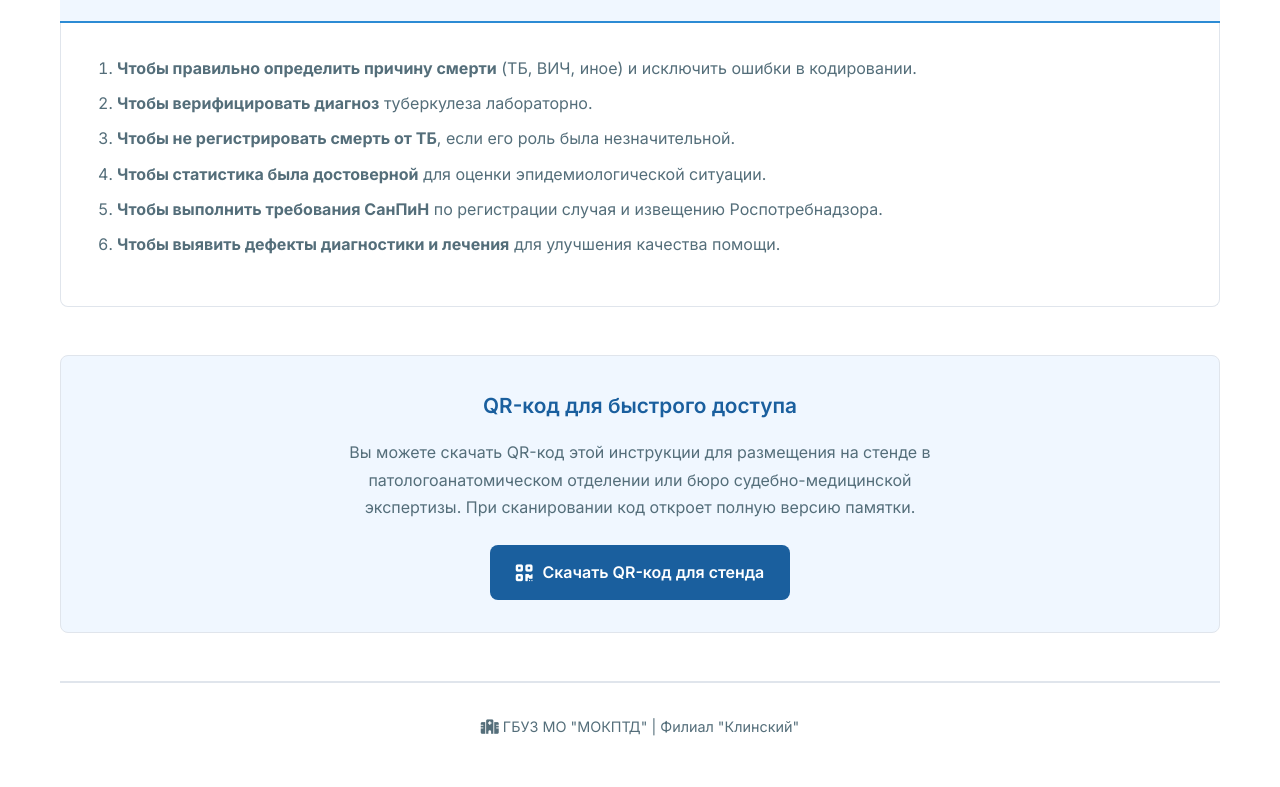
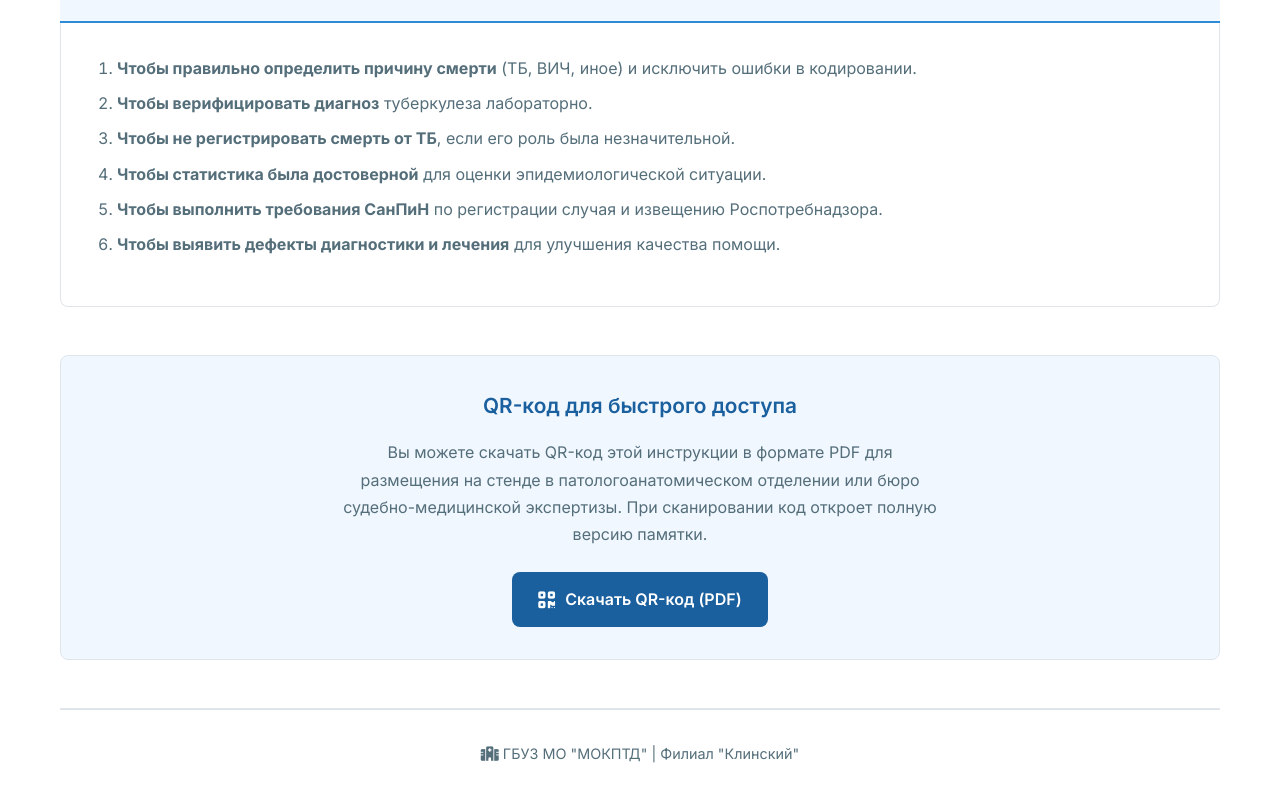
Before and after one commit to klinmokptd/sudmed, a plain HTML site: page index.html in a window 1280 px wide. Shown: the part 3521-4308 px from the top of the page. Before the commit the page ends 4281 px from the top, so only its background shows below. Drawn offline with Linux system fonts and the light colour scheme.

Commit message:
Update index.html

```diff
--- a/index.html
+++ b/index.html
@@ -506,12 +506,12 @@
 <div class="qr-download-container">
     <h3 class="qr-download-title">QR-код для быстрого доступа</h3>
     <p class="qr-download-text">
-        Вы можете скачать QR-код этой инструкции для размещения на стенде в патологоанатомическом отделении или бюро судебно-медицинской экспертизы. При сканировании код откроет полную версию памятки.
+        Вы можете скачать QR-код этой инструкции в формате PDF для размещения на стенде в патологоанатомическом отделении или бюро судебно-медицинской экспертизы. При сканировании код откроет полную версию памятки.
     </p>
-    <a href="file-001.png"
-       download="QR-код_Памятка_патологоанатомам.png"
+    <a href="QR-kode.pdf"
+       download="QR-код_Памятка_патологоанатомам.pdf"
        class="qr-download-btn">
-        <i class="fas fa-qrcode"></i> Скачать QR-код для стенда
+        <i class="fas fa-qrcode"></i> Скачать QR-код (PDF)
     </a>
 </div>
 
```
